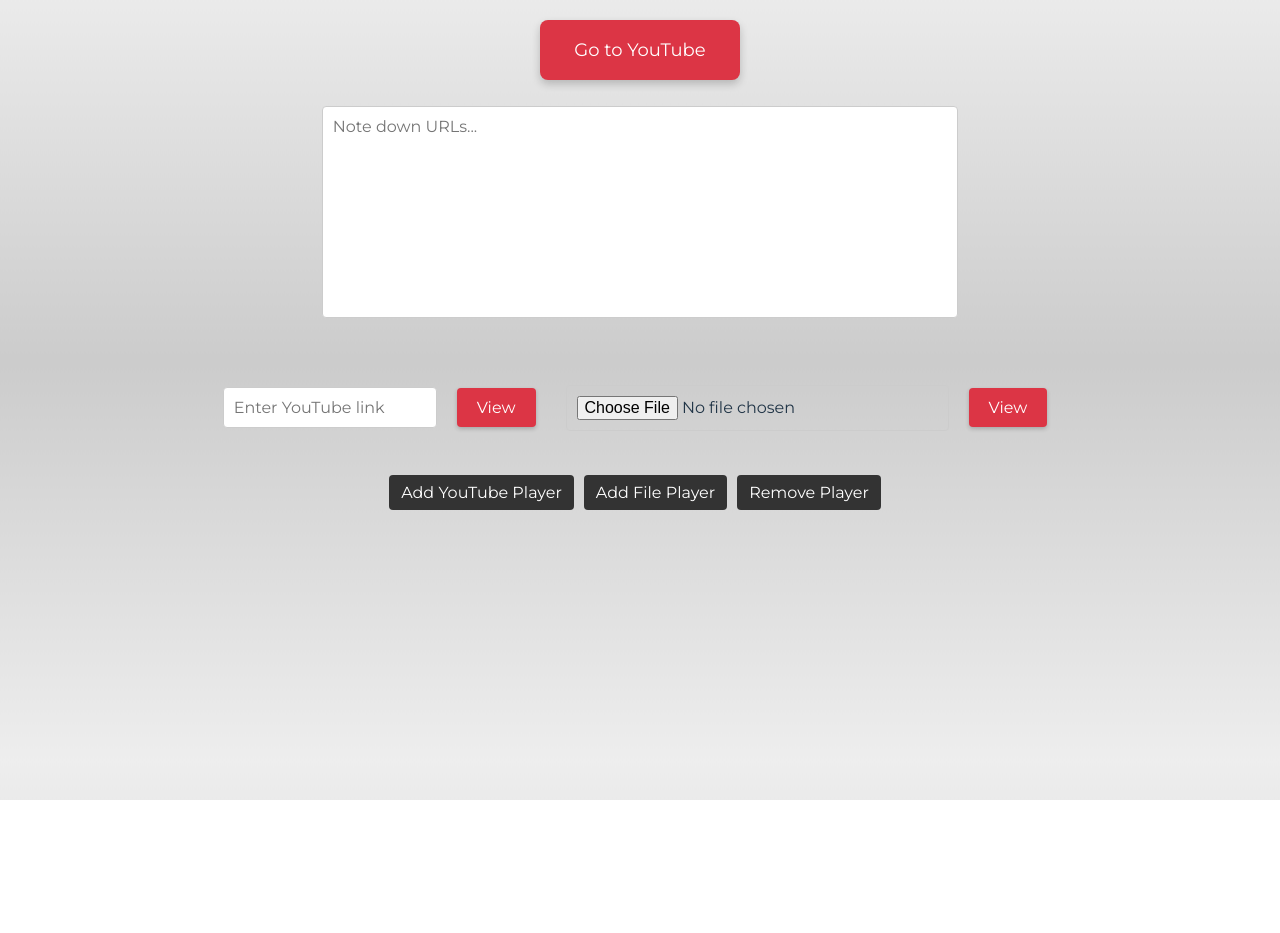
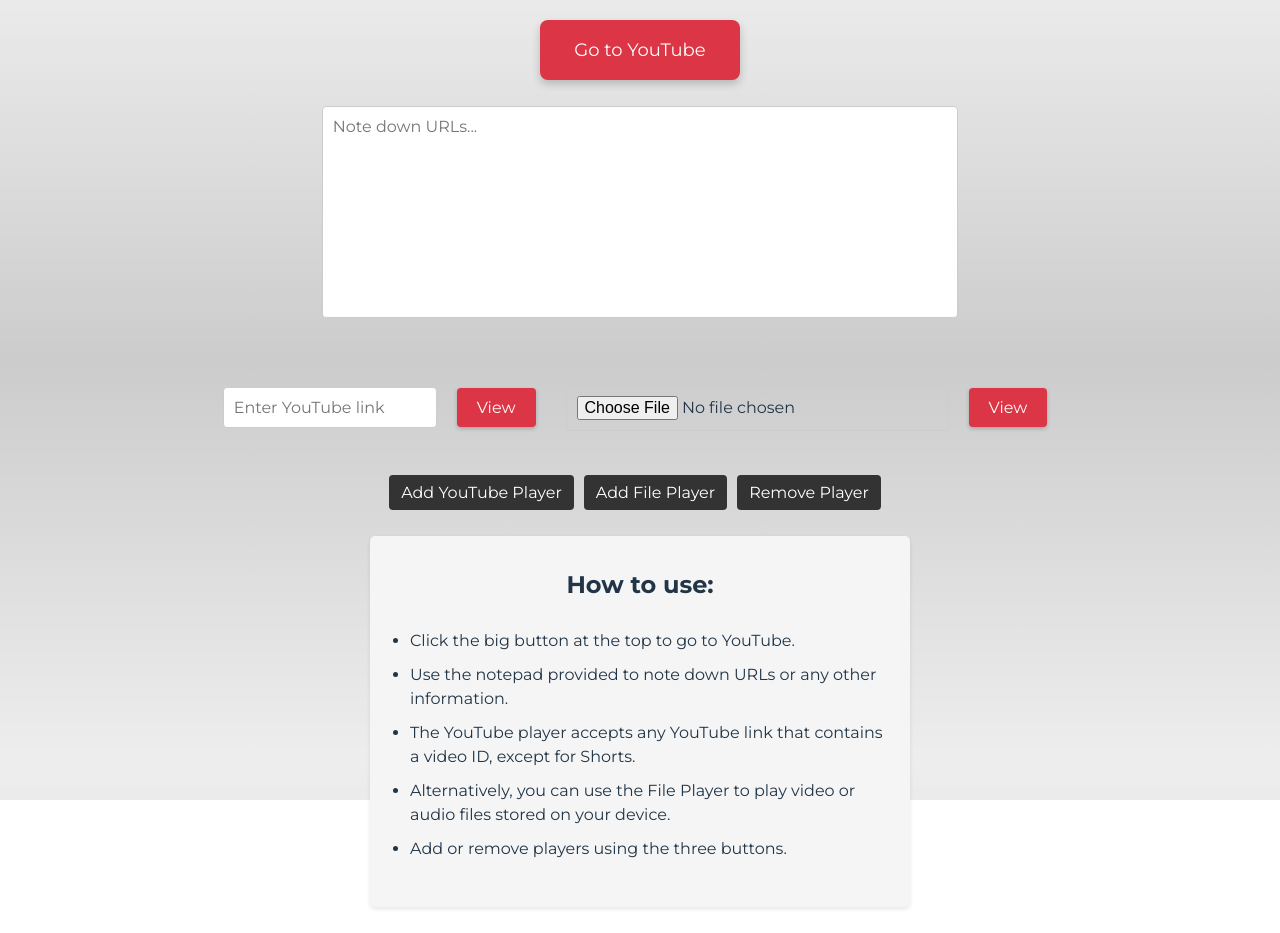
Before and after one commit to ArmSiwatK/play-multiple-videos, a React (Vite) app: page / in a window 1280 px wide. Before the commit the page ends 800 px from the top, so only its background shows below. Built offline with nearby package versions, Linux system fonts and the light colour scheme.

Commit message:
Add instructions

```diff
--- a/src/App.jsx
+++ b/src/App.jsx
@@ -1,7 +1,8 @@
 import React from 'react';
+import Background from './components/Background/Background';
 import NotePad from './components/NotePad/NotePad';
 import PlayerArray from './components/PlayerArray/PlayerArray';
-import Background from './components/Background/Background';
+import Instruction from './components/Instruction/Instruction';
 import './App.css'
 
 function App() {
@@ -18,6 +19,7 @@ function App() {
       </a>
       <NotePad />
       <PlayerArray />
+      <Instruction />
     </>
   )
 }
--- /dev/null
+++ b/src/components/Instruction/Instruction.css
@@ -0,0 +1,28 @@
+.instruction-container {
+    display: flex;
+    flex-direction: column;
+    align-items: center;
+    text-align: initial;
+    background-color: #f5f5f5;
+    padding: 20px;
+    border-radius: 5px;
+    box-shadow: 0 2px 4px rgba(0, 0, 0, 0.1);
+    max-width: 500px;
+    margin: 2% auto;
+}
+
+.instruction-container h1 {
+    font-size: 24px;
+    margin-bottom: 15px;
+}
+
+.instruction-container ul {
+    list-style-type: disc;
+    margin-left: 20px;
+    padding: 0;
+}
+
+.instruction-container li {
+    font-size: 16px;
+    margin-bottom: 10px;
+}
--- /dev/null
+++ b/src/components/Instruction/Instruction.jsx
@@ -0,0 +1,27 @@
+import React from 'react';
+import './Instruction.css';
+
+const Instruction = () => {
+    return (
+        <div className="instruction-container">
+            <h1>How to use:</h1>
+            <ul>
+                <li>Click the big button at the top to go to YouTube.</li>
+                <li>Use the notepad provided to note down URLs or any other information.</li>
+                <li>
+                    The YouTube player accepts any YouTube link that contains a video ID,
+                    except for Shorts.
+                </li>
+                <li>
+                    Alternatively, you can use the File Player to play video or audio files
+                    stored on your device.
+                </li>
+                <li>
+                    Add or remove players using the three buttons.
+                </li>
+            </ul>
+        </div>
+    );
+};
+
+export default Instruction;
```
